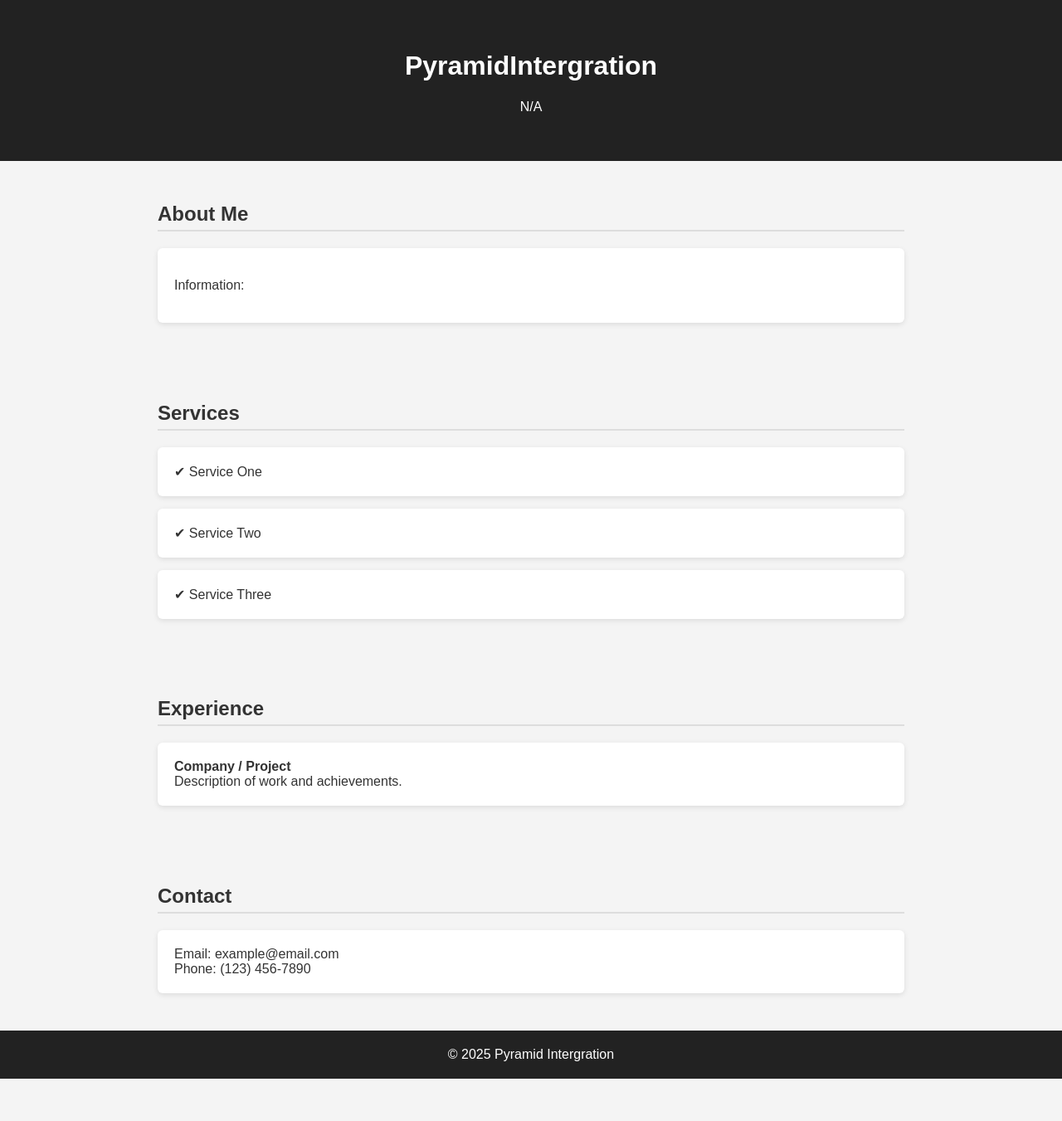
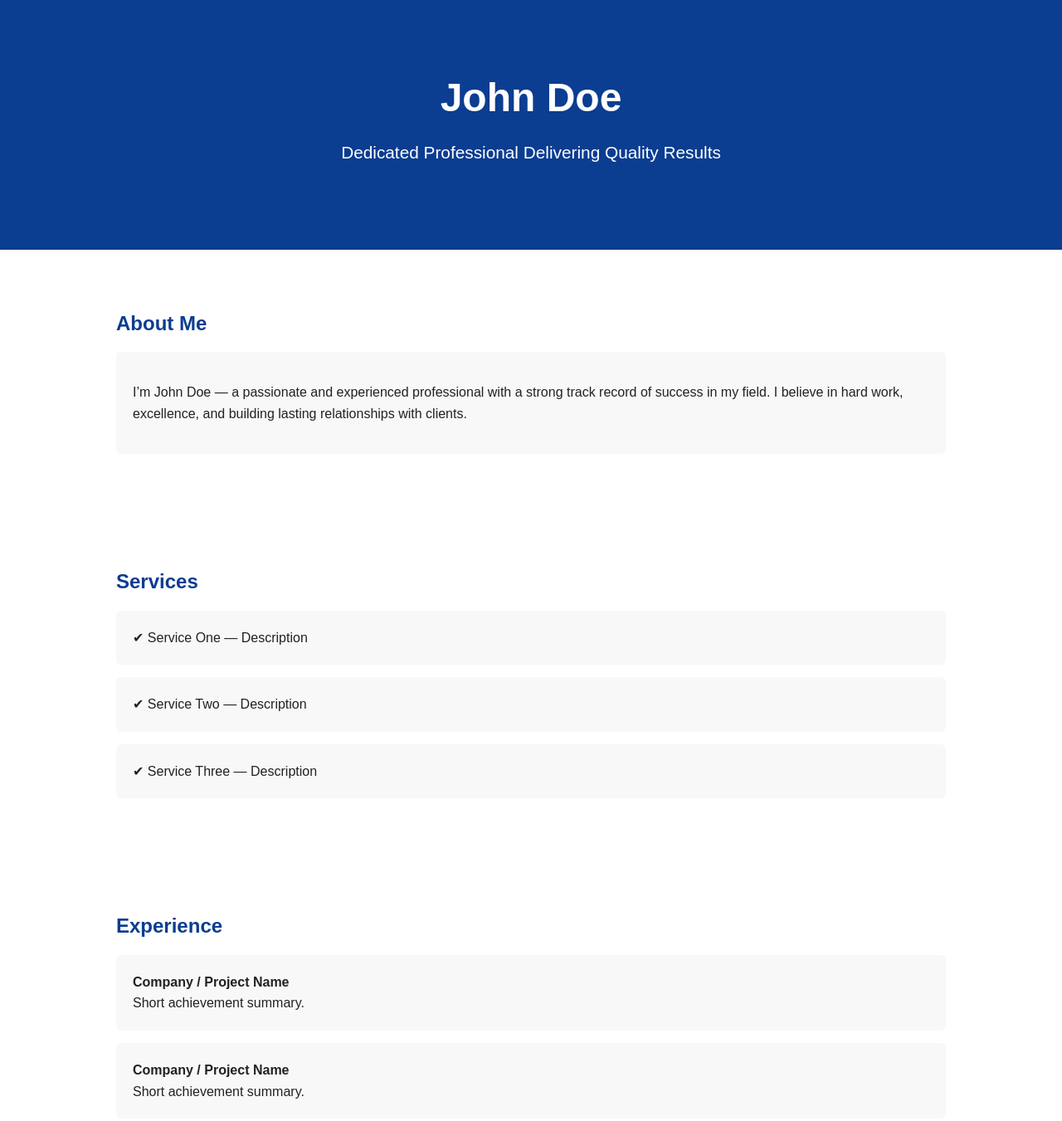
Before and after one commit to s9668/Website, a plain HTML site: page index.html in a window 1280 px wide. Shown: the top 1351 px of the page at 83% size. Before the commit the page ends 1300 px from the top, so only its background shows below. Drawn offline with Linux system fonts and the light colour scheme.

Commit message:
Update index.html

```diff
--- a/index.html
+++ b/index.html
@@ -1,87 +1,97 @@
 <!DOCTYPE html>
 <html lang="en">
 <head>
-  <meta charset="UTF-8">
-  <title>John Doe | Portfolio</title>
-  <meta name="viewport" content="width=device-width, initial-scale=1.0">
+  <meta charset="UTF-8" />
+  <title>Your Dad’s Name — Professional Portfolio</title>
+  <meta name="viewport" content="width=device-width,initial-scale=1" />
   <style>
     body {
+      margin: 0;
       font-family: Arial, sans-serif;
-      margin: 0;
-      background: #f4f4f4;
-      color: #333;
+      line-height: 1.6;
+      color: #222;
     }
     header {
-      background: #222;
+      background: #0b3d91;
       color: white;
-      padding: 40px 20px;
+      padding: 80px 20px;
       text-align: center;
     }
+    header h1 {
+      margin: 0;
+      font-size: 3rem;
+    }
+    header p {
+      font-size: 1.3rem;
+      margin-top: 10px;
+    }
+
     section {
-      padding: 30px 20px;
-      max-width: 900px;
+      padding: 50px 20px;
+      max-width: 1000px;
       margin: auto;
     }
     h2 {
-      border-bottom: 2px solid #ddd;
-      padding-bottom: 5px;
+      color: #0b3d91;
+      margin-bottom: 15px;
     }
-    .card {
-      background: white;
+    .box {
+      background: #f8f8f8;
+      margin: 15px 0;
       padding: 20px;
-      margin: 15px 0;
       border-radius: 6px;
-      box-shadow: 0 2px 6px rgba(0,0,0,0.1);
     }
     footer {
       text-align: center;
       padding: 20px;
-      background: #222;
+      background: #0b3d91;
       color: white;
+      font-size: 0.9rem;
     }
   </style>
 </head>
 <body>
 
 <header>
-  <h1>PyramidIntergration</h1>
-  <p>N/A</p>
+  <h1>John Doe</h1>
+  <p>Dedicated Professional Delivering Quality Results</p>
 </header>
 
 <section>
   <h2>About Me</h2>
-  <div class="card">
+  <div class="box">
     <p>
-     Information:
+      I’m John Doe — a passionate and experienced professional with
+      a strong track record of success in my field. I believe in
+      hard work, excellence, and building lasting relationships with
+      clients.
     </p>
   </div>
 </section>
 
 <section>
   <h2>Services</h2>
-  <div class="card">✔ Service One</div>
-  <div class="card">✔ Service Two</div>
-  <div class="card">✔ Service Three</div>
+  <div class="box">✔ Service One — Description</div>
+  <div class="box">✔ Service Two — Description</div>
+  <div class="box">✔ Service Three — Description</div>
 </section>
 
 <section>
   <h2>Experience</h2>
-  <div class="card">
-    <strong>Company / Project</strong><br>
-    Description of work and achievements.
-  </div>
+  <div class="box"><strong>Company / Project Name</strong><br>Short achievement summary.</div>
+  <div class="box"><strong>Company / Project Name</strong><br>Short achievement summary.</div>
 </section>
 
 <section>
   <h2>Contact</h2>
-  <div class="card">
-    Email: example@email.com<br>
-    Phone: (123) 456-7890
+  <div class="box">
+    📧 email@example.com<br>
+    📞 (123) 456-7890
   </div>
 </section>
 
 <footer>
-  © 2025 Pyramid Intergration
+  © 2025 John Doe — Built by s9668
 </footer>
 
 </body>
```
